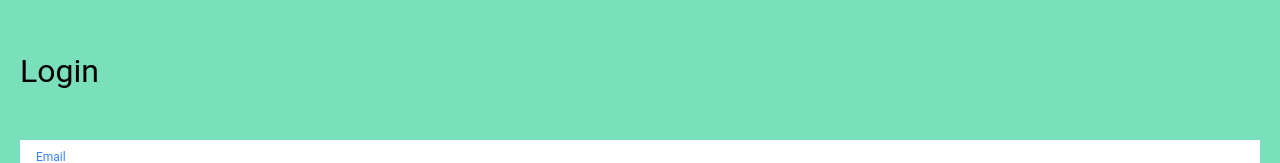
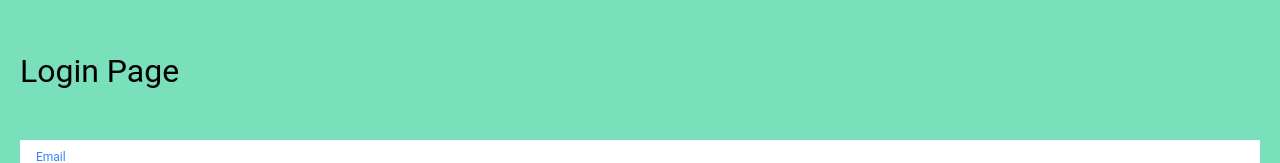
Before and after one commit to vaaluvishnu5146/UrbanlyGreen, a React (Create React App) app: page /home in a window 1280 px wide. Shown: the part 216-379 px from the top of the page. Built offline with nearby package versions, Linux system fonts and the light colour scheme.

Commit message:
simple change

```diff
--- a/src/pages/Login/Login.tsx
+++ b/src/pages/Login/Login.tsx
@@ -14,7 +14,7 @@ const Login: React.FC = () => {
     <IonPage>
       <IonContent fullscreen>
         <div className="pageContainer">
-          <IonText>Login</IonText>
+          <IonText>Login Page</IonText>
           <InputBox
             name="Email"
             text={getEmail}
```
